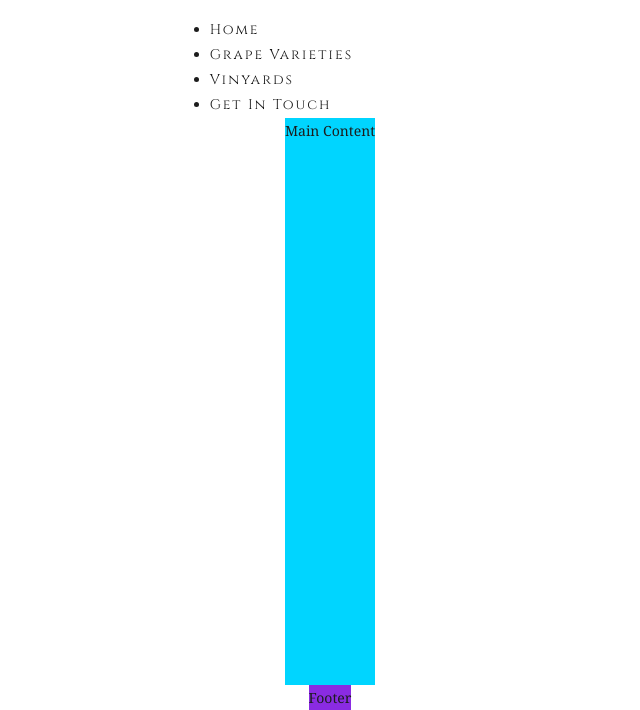
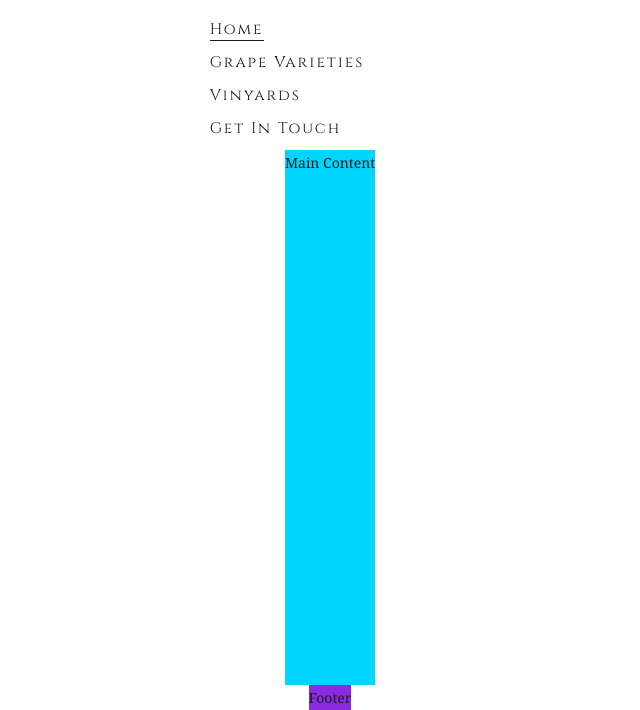
Before and after one commit to Liakintsurashvili/The-Churiology, a plain HTML site: page index.html in a window 1280 px wide. Shown: the part 90-800 px from the top of the page, without its empty margins (310-950 px from the left). Drawn offline with Linux system fonts and the light colour scheme.

Commit message:
Style the nav bar section

```diff
--- a/assets/css/style.css
+++ b/assets/css/style.css
@@ -45,6 +45,16 @@ h1 {
   padding-top: 2rem;
   line-height: 2.1rem;
 }
+#nav-pages {
+  font-size: 110%;
+  list-style-type: none;
+}
+#nav-pages li {
+  margin-bottom: 0.5rem;
+}
+.active {
+  border-bottom: 1px solid #1c1c1c;
+}
 /* main content */
 main {
   background-color: rgb(0, 213, 255);
--- a/index.html
+++ b/index.html
@@ -21,8 +21,8 @@
     <a href="index.html"><h1 id="logo">The Churiology</h1></a>
     <p><em>Your Guide To Imereti Wines</em></p>
     <nav>
-      <ul>
-        <li><a href="">Home</a></li>
+      <ul id="nav-pages">
+        <li><a href="" class="active">Home</a></li>
         <li><a href="">Grape Varieties</a></li>
         <li><a href="">Vinyards</a></li>
         <li><a href="">Get In Touch</a></li>
```
